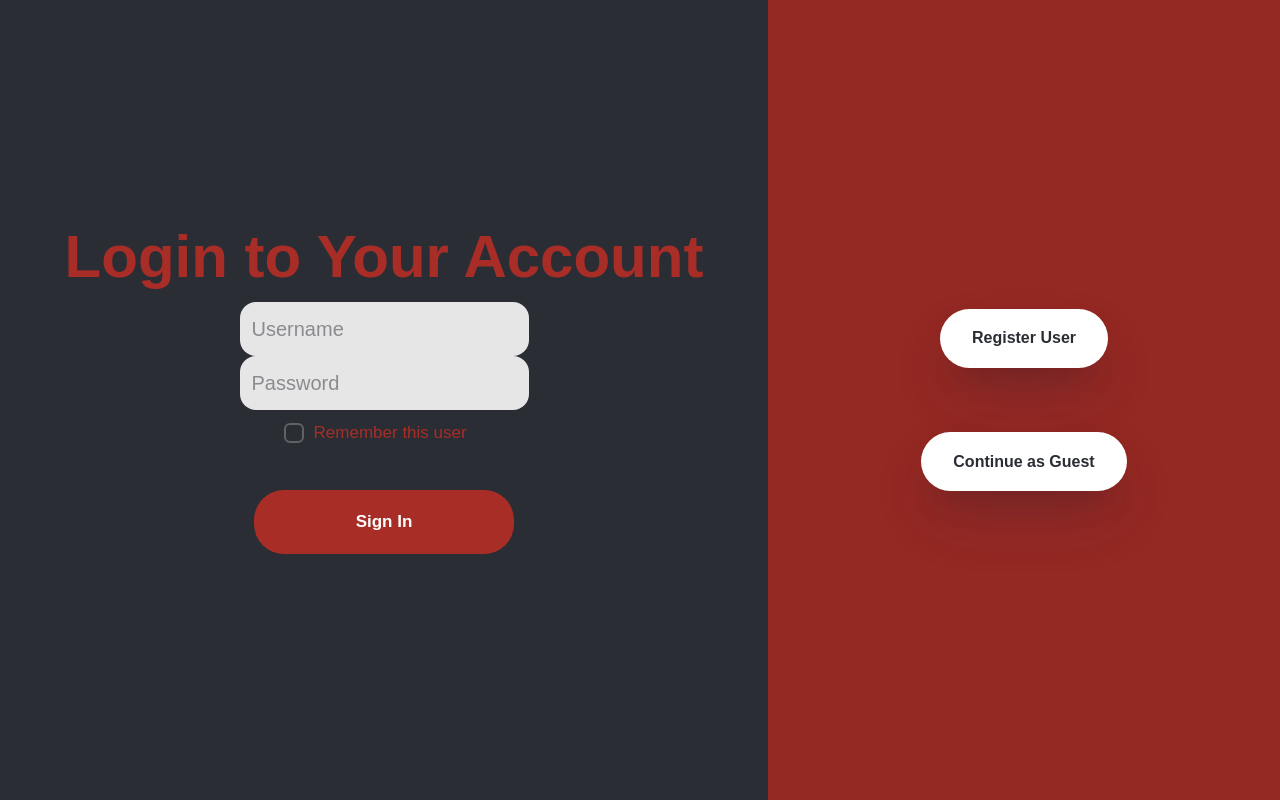
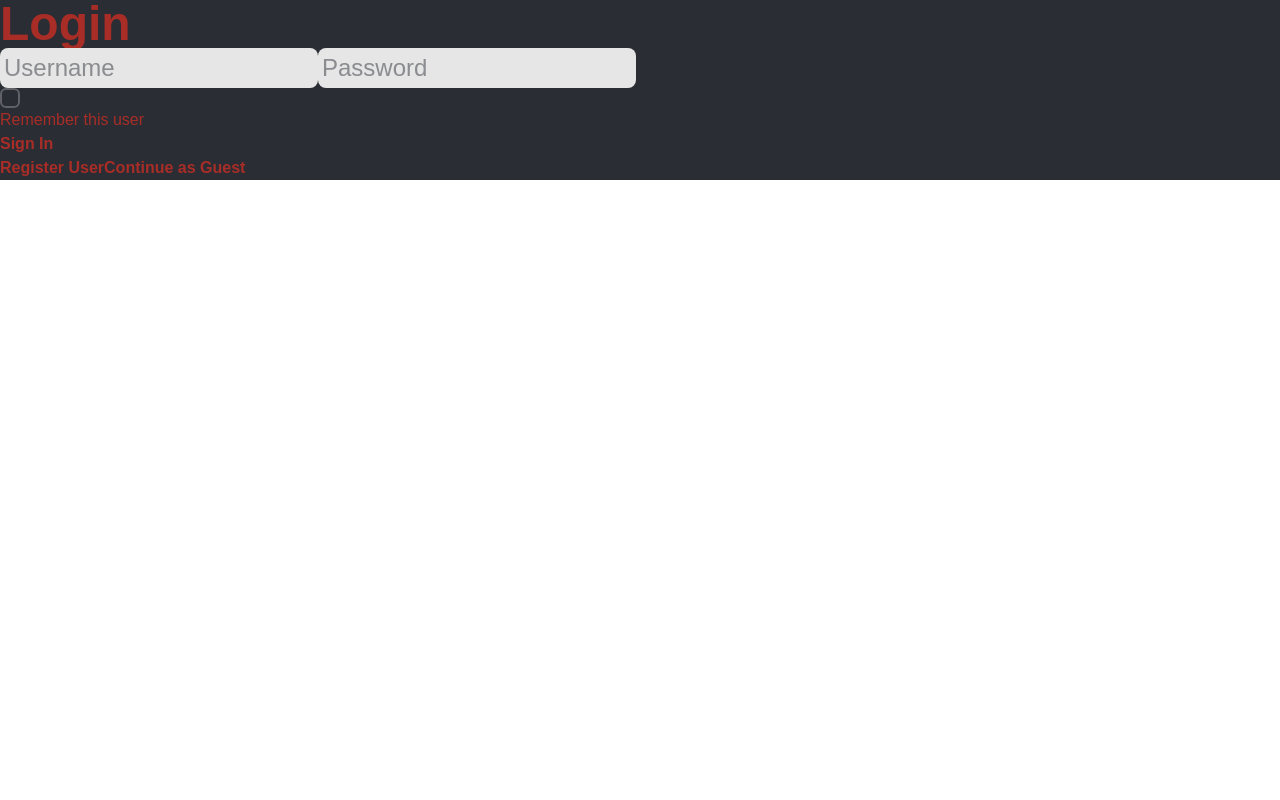
Before and after one commit to DiarmidGR/login-react-express, a React (Vite) app in the folder frontend/: page /login in a window 1280 px wide. Built offline with nearby package versions, Linux system fonts and the light colour scheme; a web font is replaced by a local one.

Commit message:
refactored with tailwindcss

```diff
--- a/frontend/src/pages/Login/Login.css
+++ b/frontend/src/pages/Login/Login.css
@@ -1,65 +1,4 @@
-.login-layout{
-    position:absolute;
-    top:0;
-    left:0;
-    right:0;
-    bottom:0;
-    width:100%;
-    height:100%;
-    display:grid;
-    grid-template-columns:60% 40%;
-    background-color:var(--secondary-dark);
-    color:var(--primary-color);
-}
-
-.login-layout h3{
-    padding-bottom:10px;
-}
-
-.login-container{
-    display:flex;
-    justify-content: center;
-    align-items: center;
-}
-
-.register-container{
-    display:flex;
-    flex-direction: column;
-    justify-content: center;
-    align-items: center;
-    background: var(--primary-dark);
-    color:var(--third-light);
-    text-align:center;
-}
-
-.register-container h1{
-    font-size: 60px;
-}
-
-.register-container p{
-    font-size:24px;
-    margin:0 2em;
-}
-
-.register-container button{
-    background-color:var(--third-light);
-    border:none;
-    border-radius:30px;
-    color:var(--secondary-dark);
-    box-shadow: rgba(50, 50, 93, 0.25) 0px 30px 60px -12px, rgba(0, 0, 0, 0.3) 0px 18px 36px -18px;
-    padding:1.1em 2em;
-    text-align:center;
-    margin: 2em 0em;
-    font-size:inherit;
-    transition: background-color 0.3s ease;
-    cursor:pointer;
-}
-
-.register-container button:hover{
-    background-color: var(--third-color);
-}
-
-.login-button{
+/* button{
     text-align:center;
     color:var(--third-light);
     background-color: var(--primary-color);
@@ -73,48 +12,8 @@
     font-size:inherit;
 }
 
-.login-button:hover{
+button:hover{
     background-color: var(--primary-dark);
-}
-
-.login-form{
-    display:flex;
-    flex-direction:column;
-    text-align: left;
-    font-size:17px;
-    align-items: center;
-    flex:1;
-}
-
-.login-header{
-    text-align:center;
-    font-size:60px;
-    margin:0;
-}
-
-.login-subheader{
-    color:var(--third-darker);
-    border-bottom:1px solid var(--third-color);
-    margin:0;
-}
-
-
-.register-guest{
-    text-align:center;
-}
-
-.login-child{
-    display:flex;
-    flex-direction: column;
-    margin: 0.6em 0;
-    min-width:380px;
-    min-width:200px;
-}
-
-.remember-row{
-    flex-direction: row;
-    align-items: center;
-    gap: 0.6rem;
 }
 
 .login-input{
@@ -129,19 +28,4 @@
 .login-input:focus{
     outline:none;
     caret-color: var(--secondary-color);
-}
-
-@media only screen and (max-width: 600px) {
-    .login-layout{
-        display:flex;
-        flex-direction:column;
-    }
-
-    .login-container{
-        flex:1;
-    }
-
-    .login-child{
-        width:auto;
-    }
-}
+} */
--- a/frontend/src/pages/Login/Login.tsx
+++ b/frontend/src/pages/Login/Login.tsx
@@ -51,13 +51,13 @@ const Login: React.FC = () => {
   };
 
   return (
-    <div className="login-layout">
+    <>
       <div className="login-container">
         <form onSubmit={handleLogin} className="login-form">
-          <h1 className="login-header switzer-bold">Login to Your Account</h1>
+          <h1 className="login-header switzer-bold text-5xl">Login</h1>
             <input
               type="text"
-              className="login-input switzer-regular"
+              className="login-input switzer-regular text-2xl bg-(--third-color) text-(--secondary-color) rounded-lg border-none p-1 focus:outline-none"
               value={username}
               onChange={(e) => setUsername(e.target.value)}
               required
@@ -65,7 +65,7 @@ const Login: React.FC = () => {
             />
             <input
               type="password"
-              className="login-input switzer-regular"
+              className="login-input switzer-regular text-2xl bg-(--third-color) text-(--secondary-color) rounded-lg border-none p-1 focus:outline-none"
               value={password}
               onChange={(e) => setPassword(e.target.value)}
               required
@@ -81,15 +81,15 @@ const Login: React.FC = () => {
           <button type="submit" className="login-button switzer-bold">Sign In</button>
         </form>
       </div>
-      <div className="register-container">
-        <button className="switzer-bold" onClick={() => setIsRegisterOpen(true)}>Register User</button>
-        <button className="guest-button switzer-bold" onClick={() => navigate("/")}>Continue as Guest</button>
-      </div>
+
+      <button className="switzer-bold" onClick={() => setIsRegisterOpen(true)}>Register User</button>
+      <button className="guest-button switzer-bold" onClick={() => navigate("/")}>Continue as Guest</button>
+
       <RegisterModal
         isOpen={isRegisterOpen}
         onClose={() => setIsRegisterOpen(false)}
       />
-    </div>
+    </>
   );
 };
 export default Login;
```
